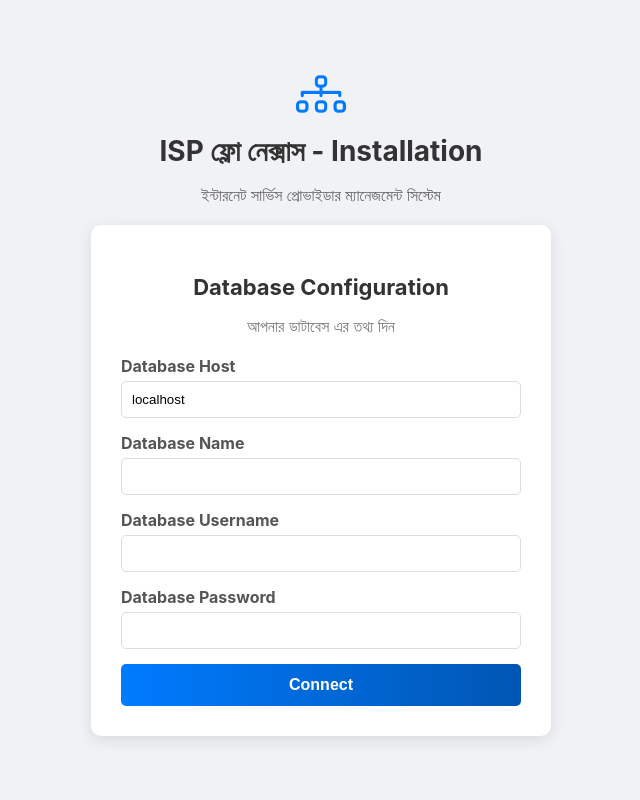
After one commit to encodx/isptrue, a PHP site: page /public/install.php in a window 1280 px wide. The commit adds this page. Shown: the whole page, without its empty margins (319-959 px from the left). Run offline with PHP 8.4, Linux system fonts and the light colour scheme; some libraries are stand-ins or nearby versions.

Commit message:
Install V 0.01

```diff
--- /dev/null
+++ b/config/database.php
@@ -0,0 +1,3 @@
+<?php
+
+define('DB_PATH', __DIR__ . '/../database/app.db');
--- /dev/null
+++ b/public/install.php
@@ -0,0 +1,137 @@
+
+<!DOCTYPE html>
+<html lang="en">
+<head>
+    <meta charset="UTF-8">
+    <meta name="viewport" content="width=device-width, initial-scale=1.0">
+    <title>Installation - ISP Flow Nexus</title>
+    <link href="https://cdn.jsdelivr.net/npm/bootstrap-icons@1.7.2/font/bootstrap-icons.css" rel="stylesheet">
+    <style>
+        body {
+            font-family: -apple-system, BlinkMacSystemFont, "Segoe UI", Roboto, "Helvetica Neue", Arial, sans-serif;
+            background-color: #f0f2f5;
+            display: flex;
+            justify-content: center;
+            align-items: center;
+            height: 100vh;
+            margin: 0;
+        }
+        .container {
+            text-align: center;
+        }
+        .header {
+            margin-bottom: 20px;
+        }
+        .logo {
+            font-size: 50px;
+            color: #007bff;
+        }
+        .title {
+            font-size: 28px;
+            font-weight: bold;
+            color: #333;
+            margin: 10px 0 5px;
+        }
+        .subtitle {
+            font-size: 16px;
+            color: #666;
+        }
+        .install-form {
+            background: #fff;
+            padding: 30px;
+            border-radius: 10px;
+            box-shadow: 0 4px 15px rgba(0,0,0,0.1);
+            width: 400px;
+            text-align: left;
+        }
+        .install-form h2 {
+            font-size: 22px;
+            margin-bottom: 10px;
+            color: #333;
+            text-align: center;
+        }
+        .install-form p {
+            margin-bottom: 20px;
+            color: #777;
+            text-align: center;
+        }
+        .form-group {
+            margin-bottom: 15px;
+        }
+        .form-group label {
+            display: block;
+            margin-bottom: 5px;
+            font-weight: bold;
+            color: #555;
+        }
+        .form-group input {
+            width: 100%;
+            padding: 10px;
+            border: 1px solid #ddd;
+            border-radius: 5px;
+            box-sizing: border-box;
+        }
+        .form-btn {
+            width: 100%;
+            padding: 12px;
+            background: linear-gradient(to right, #007bff, #0056b3);
+            border: none;
+            border-radius: 5px;
+            color: white;
+            font-size: 16px;
+            font-weight: bold;
+            cursor: pointer;
+        }
+        .error-message {
+            background-color: #f8d7da;
+            color: #721c24;
+            padding: 10px;
+            border: 1px solid #f5c6cb;
+            border-radius: 5px;
+            margin-bottom: 15px;
+            text-align: center;
+        }
+    </style>
+</head>
+<body>
+    <div class="container">
+        <div class="header">
+            <div class="logo">
+                <i class="bi bi-diagram-3"></i>
+            </div>
+            <h1 class="title">ISP ফ্লো নেক্সাস - Installation</h1>
+            <p class="subtitle">ইন্টারনেট সার্ভিস প্রোভাইডার ম্যানেজমেন্ট সিস্টেম</p>
+        </div>
+
+        <div class="install-form">
+            <h2>Database Configuration</h2>
+            <p>আপনার ডাটাবেস এর তথ্য দিন</p>
+
+            <?php if (isset($_GET['error'])): ?>
+                <div class="error-message"><?php echo htmlspecialchars($_GET['error']); ?></div>
+            <?php endif; ?>
+
+            <form action="setup.php" method="POST">
+                <input type="hidden" name="step" value="1">
+                <div class="form-group">
+                    <label for="db_host">Database Host</label>
+                    <input type="text" id="db_host" name="db_host" value="localhost" required>
+                </div>
+                <div class="form-group">
+                    <label for="db_name">Database Name</label>
+                    <input type="text" id="db_name" name="db_name" required>
+                </div>
+                <div class="form-group">
+                    <label for="db_user">Database Username</label>
+                    <input type="text" id="db_user" name="db_user" required>
+                </div>
+                <div class="form-group">
+                    <label for="db_pass">Database Password</label>
+                    <input type="password" id="db_pass" name="db_pass">
+                </div>
+                <button type="submit" class="form-btn">Connect</button>
+            </form>
+        </div>
+    </div>
+</body>
+</html>
```
Also changed, not shown: database/init.php (added, +33 -0 lines), public/bootstrap.php (added, +7 -0 lines), public/index.php (+6 -1 lines), public/process_login.php (+20 -6 lines), public/setup.php (added, +108 -0 lines), database/app.db (added).
